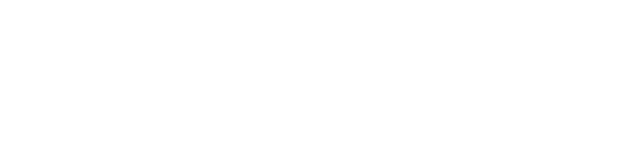
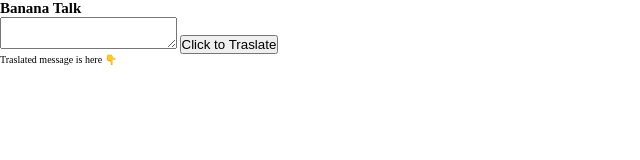
Before and after one commit to KishanMandora/Banana-Speak, a plain HTML site: page index.html in a window 1280 px wide. Shown: the whole page, without its empty margins (0-640 px from the left). Drawn offline with Linux system fonts and the light colour scheme.

Commit message:
feat: add divs and buttons

```diff
--- a/index.html
+++ b/index.html
@@ -15,6 +15,20 @@
     <link rel="stylesheet" href="./style.css" />
   </head>
   <body>
+    <nav><h1>Banana Talk</h1></nav>
+    <main>
+      <textarea
+        id="input-text"
+        placeholder="Enter your message to convert it into banana language"
+      >
+      </textarea>
+
+      <button>Click to Traslate</button>
+
+      <div>Traslated message is here 👇</div>
+
+      <div id="output-text"></div>
+    </main>
     <script src="./app.js"></script>
   </body>
 </html>
```
